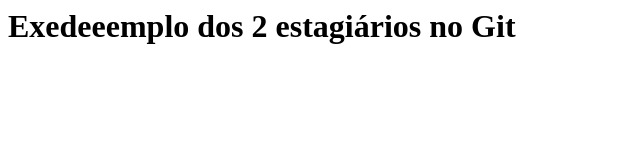
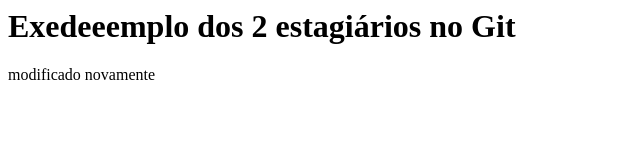
Before and after one commit to GuilhermeOgibowski/estagiarios, a plain HTML site: page index.htm in a window 1280 px wide. Shown: the whole page, without its empty margins (0-640 px from the left). Drawn offline with Linux system fonts and the light colour scheme.

Commit message:
modificado para teste

```diff
--- a/index.htm
+++ b/index.htm
@@ -4,5 +4,6 @@
 </head>
 <body>
     <h1>Exedeeemplo dos 2 estagiários no Git</h1>
+    <p>modificado novamente </p>
 </body>
 </html>
```
